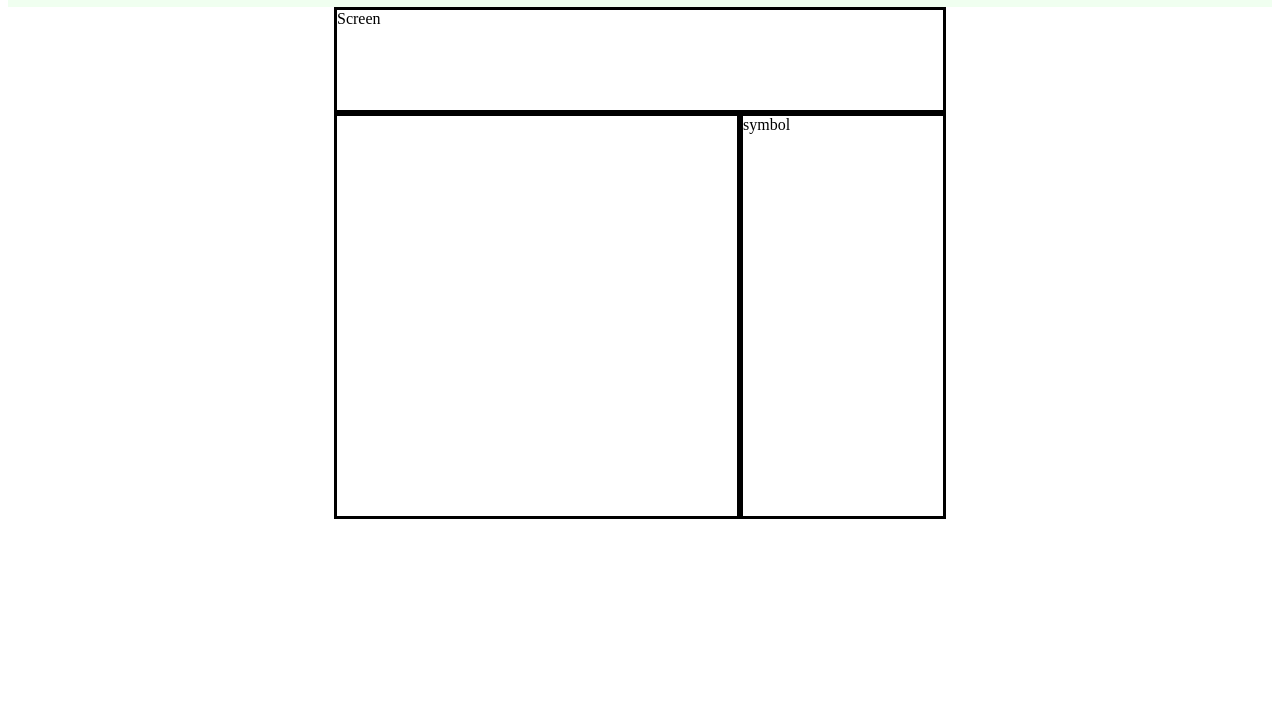
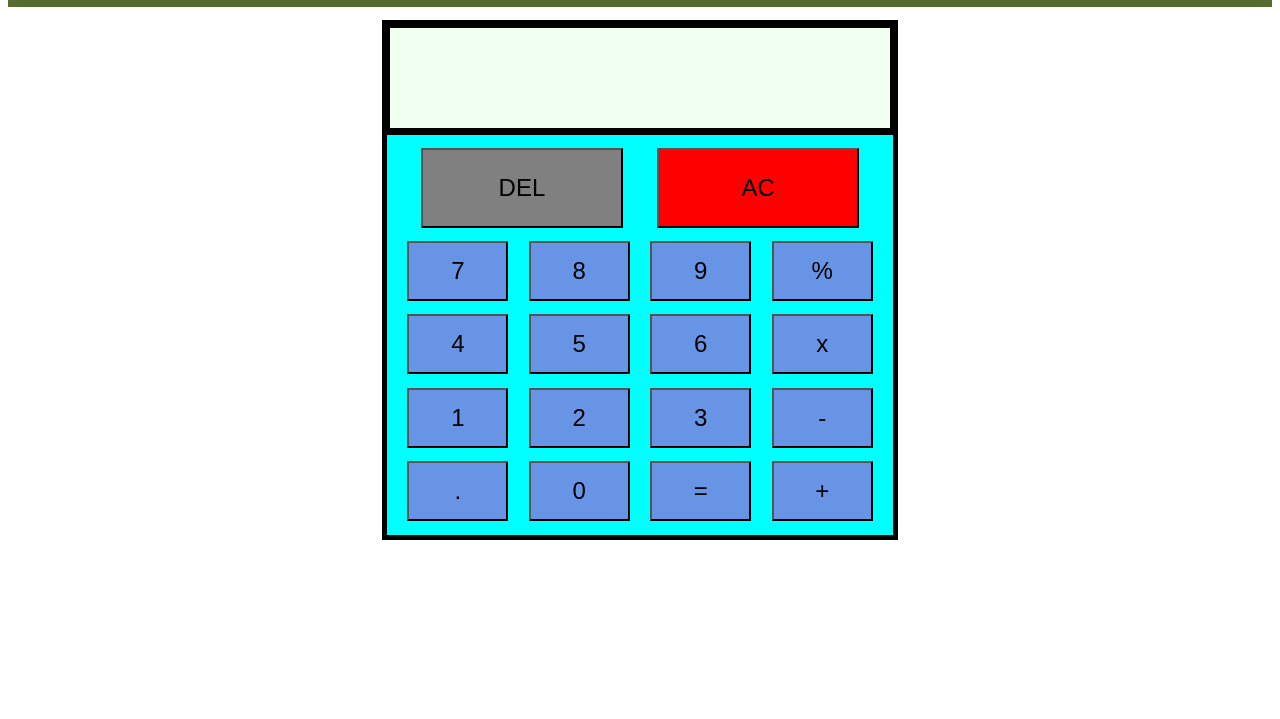
Before and after one commit to Amanpandey7/Calculator, a plain HTML site: page index.html in a window 1280 px wide. Shown: the part 81-800 px from the top of the page. Drawn offline with Linux system fonts and the light colour scheme.

Commit message:
Completed UI part

```diff
--- a/index.html
+++ b/index.html
@@ -13,24 +13,41 @@
         <div id="container">
         <div id="calculator">
             <div id="screen">
-                Screen
+
             </div>
-            <div id="keys">
-                <div id="number">
+
+                <div id="symbol">
                     <div id="row1">
-
+                        <button id="del" class="button">DEL</button>
+                        <button id="ac" class="button">AC</button>
                     </div>
                     <div id ="row2">
-
+                        <button id="seven" class="button">7</button>
+                        <button id="eight" class="button">8</button>
+                        <button id="nine" class="button">9</button>
+                        <button id="divide" class="button">%</button>
                     </div>
                     <div id="row3">
-
+                        <button id="four" class="button">4</button>
+                        <button id="five" class="button">5</button>
+                        <button id="six" class="button">6</button>
+                        <button id="multiply" class="button">x</button>
+                    </div>
+                    <div id = "row4">
+                        <button id="one" class="button">1</button>
+                        <button id="two" class="button">2</button>
+                        <button id="three" class="button">3</button>
+                        <button id="subtract" class="button">-</button>
+                    </div>
+                    <div id="row5">
+                        <button id="dot" class="button">.</button>
+                        <button id="zero" class="button">0</button>
+                        <button id="equal" class="button">=</button>
+                        <button id="plus" class="button">+</button>
                     </div>
                 </div>
-                <div id ="symbol">
-                    symbol
-                </div>
-            </div>
+
+
         </div>
     </div>
 
--- a/style.css
+++ b/style.css
@@ -2,34 +2,91 @@
     display: flex;
     justify-content: center;
     color: darksalmon;
-    background-color: honeydew;
+    background-color: darkolivegreen;
 
 }
 #calculator{
+
+    border-width: 5px;
+    border-style: solid;
+    padding: 0%;
     display: flex;
 
     flex-direction: column;
 }
-#keys{
-    display: flex;
-    flex-direction: row;
-}
+
 #screen{
     height: 100px;
-    width: 606px;
+    width: 500px;
+    display: flexbox;
+    border-bottom-width: 7px;
     border-style: solid;
+    background-color: honeydew;
 }
 #container{
+    padding-top: 1%;
     display: flex;
     justify-content: center;
 }
-#number{
-    width: 400px;
+#symbol{
+    width: 100%;
     height: 400px;
-    border-style: solid;
+    padding: 0%;
+    display: flex;
+    flex-direction: column;
+    justify-content: space-evenly;
+    background-color: aqua;
 }
-#symbol{
-    width: 200px;
-    height: 400px;
-    border-style: solid;
+
+#row1{
+
+    height: 20%;
+    display: flex;
+    flex-direction: row;
+    justify-content: space-evenly;
 }
+#row2{
+
+    height : 15%;
+    display: flex;
+    flex-direction: row;
+    justify-content: space-evenly;
+
+}
+#row3{
+
+    height: 15%;
+    display: flex;
+    flex-direction: row;
+    justify-content:space-evenly;
+}
+#row4{
+
+    height: 15%;
+    display: flex;
+    flex-direction: row;
+    justify-content: space-evenly;
+}
+#row5{
+
+    height: 15%;
+    display: flex;
+    flex-direction: row;
+    justify-content: space-evenly;
+}
+.button{
+    height: auto;
+    width: 20%;
+    background-color: rgb(104, 148, 230);
+    font-size: x-large;
+}
+#del{
+    height: auto;
+    width: 40%;
+    background-color: gray;
+}
+#ac{
+    height: auto;
+    width: 40%;
+    background-color: red;
+}
```
